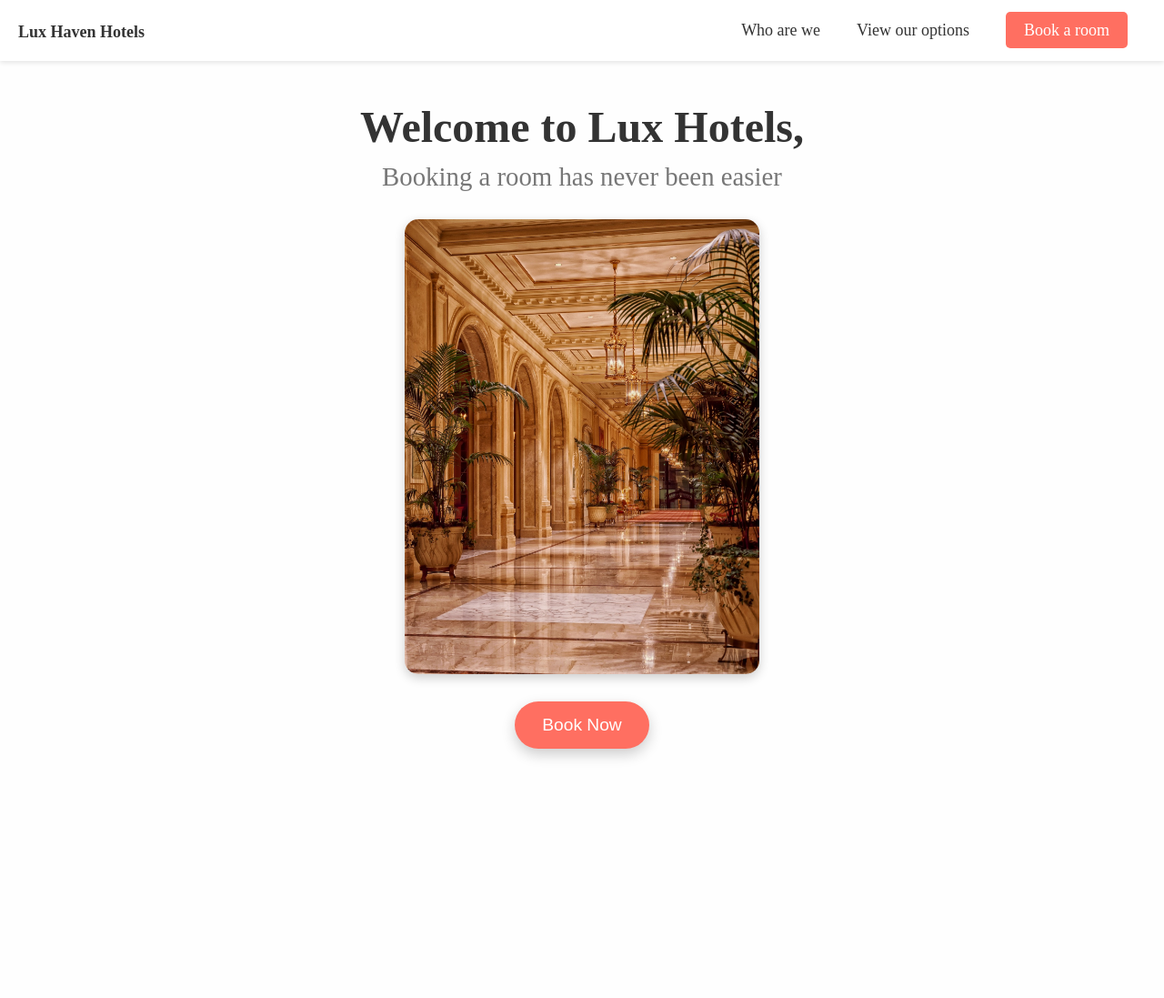
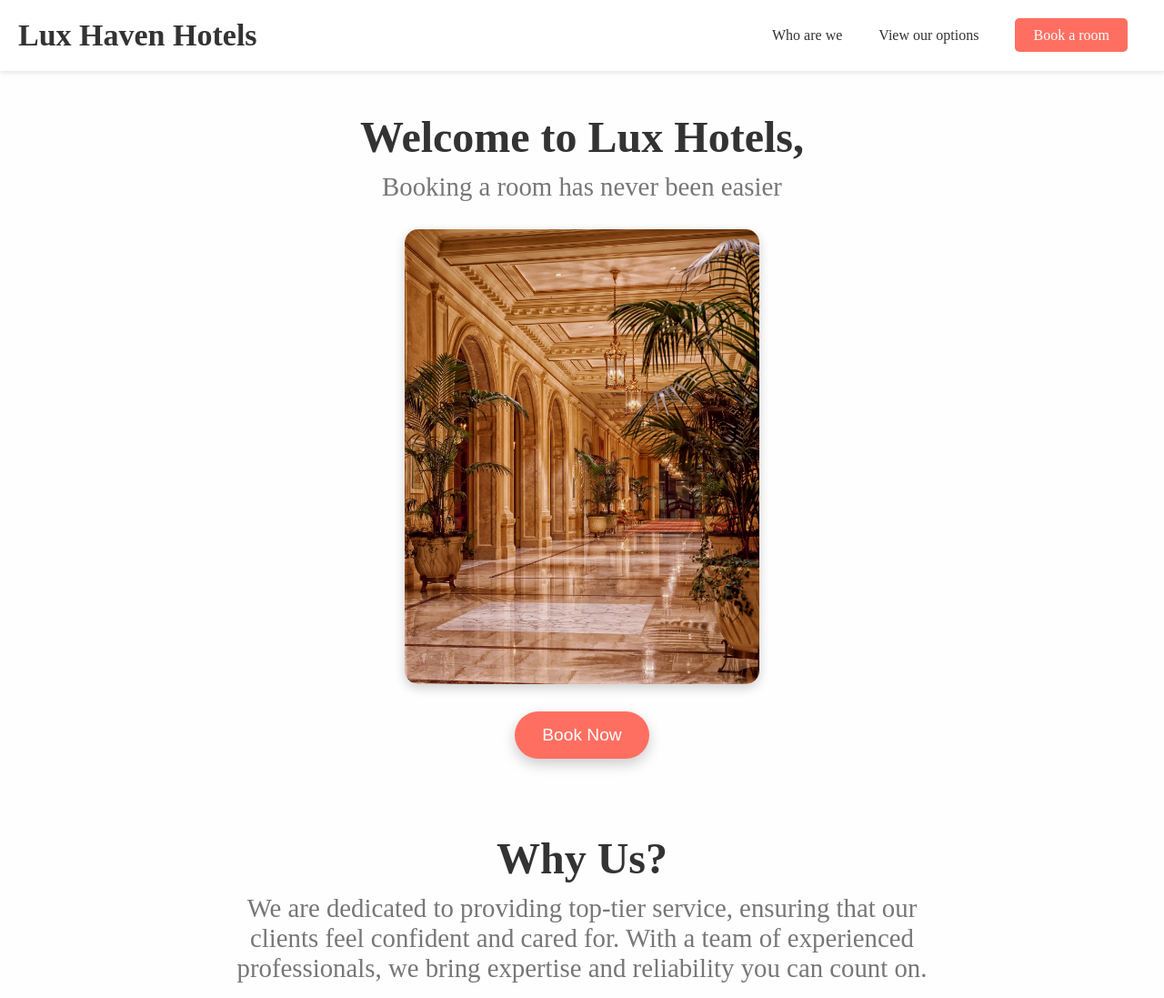
Before and after one commit to PitchLost/Lux-Hotels, a React (Create React App) app: page / in a window 1280 px wide. Shown: the top 1097 px of the page at 91% size. Before the commit the page ends 867 px from the top, so only its background shows below. Built offline with nearby package versions, Linux system fonts and the light colour scheme.

Commit message:
Change font sizes

```diff
--- a/src/App.js
+++ b/src/App.js
@@ -2,7 +2,6 @@ import './App.css';
 import { BrowserRouter as Router } from 'react-router-dom';
 import AppRoutes from './routes';
 import Navigation from './Components/Navigation/Navigation';
-
 function App() {
   return (
     <div className="App">
--- a/src/Components/Home/Home.jsx
+++ b/src/Components/Home/Home.jsx
@@ -0,0 +1,15 @@
+import React from 'react'
+
+import Landing from '../Landing/Landing'
+import Trust from '../Trust/Trust'
+
+function Home() {
+  return (
+    <div>
+      <Landing />
+      <Trust />
+    </div>
+  )
+}
+
+export default Home
--- a/src/Components/Navigation/Navigation.css
+++ b/src/Components/Navigation/Navigation.css
@@ -2,6 +2,7 @@
 .navigation {
   position: sticky;
   top: 0;
+  z-index: 1000;
 }
 
 nav {
@@ -23,10 +24,12 @@ nav {
   .segment {
     display: flex;
     align-items: center;
+    max-height: 5vh;
   }
 
   .segment h1 {
-    font-size: 24px;
+    font-weight: bold;
+    font-size: 9mm;
     margin: 0;
   }
 
@@ -37,7 +40,6 @@ nav {
   .segment a {
     text-decoration: none;
     color: #333;
-    font-size: 18px;
   }
 
   .segment li.book-btn a {
--- a/src/Components/Navigation/Navigation.jsx
+++ b/src/Components/Navigation/Navigation.jsx
@@ -8,7 +8,7 @@ function Navigation() {
       <nav>
         <ul>
             <section className='segment'>
-                <h1><Link>Lux Haven Hotels</Link></h1>
+                <h1 className='title'><Link>Lux Haven Hotels</Link></h1>
             </section>
             <section className='segment'>
                 <li><Link >Who are we</Link></li>
--- /dev/null
+++ b/src/Components/Trust/Trust.css
@@ -0,0 +1,57 @@
+.trust-container {
+  display: flex;
+  flex-direction: column;
+  justify-content: center;
+  align-items: center;
+  min-height: 100vh;
+  padding: 0 20px;
+  text-align: center;
+}
+
+.trust-container h1 {
+  font-size: 3rem;
+  color: #333;
+  margin-bottom: 10px;
+  font-weight: 700;
+  line-height: 1.2;
+  animation: fadeIn 1s ease-in-out forwards;
+}
+
+.trust-container p {
+  font-size: 1.8rem;
+  color: #777;
+  margin-bottom: 30px;
+  font-weight: 400;
+  animation: fadeIn 1.2s ease-in-out forwards;
+  width: 60vw;
+}
+
+.trust-container img {
+  max-width: 900px;
+  height: 500px;
+  border-radius: 15px;
+  box-shadow: 0 4px 12px rgba(0, 0, 0, 0.2);
+  margin-bottom: 30px;
+  animation: fadeIn 1.5s ease-in-out forwards;
+}
+
+@media (max-width: 768px) {
+  .trust-container h1 {
+    font-size: 2.4rem;
+  }
+
+  .trust-container p {
+    font-size: 1.6rem;
+  }
+}
+
+@keyframes fadeIn {
+  0% {
+    opacity: 0;
+    transform: translateY(20px);
+  }
+  100% {
+    opacity: 1;
+    transform: translateY(0);
+  }
+}
--- /dev/null
+++ b/src/Components/Trust/Trust.jsx
@@ -0,0 +1,18 @@
+import React from 'react';
+import Image1 from './Assets/receptionists-5975962_1920.jpg';
+import './Trust.css'; // Import CSS
+
+function Trust() {
+  return (
+    <div className="trust-container">
+      <h1 className="trust-title">Why Us?</h1>
+      <p className="trust-description">
+        We are dedicated to providing top-tier service, ensuring that our clients feel confident and cared for.
+        With a team of experienced professionals, we bring expertise and reliability you can count on.
+      </p>
+      <img src={Image1} alt="Our team" className="trust-image" />
+    </div>
+  );
+}
+
+export default Trust;
--- a/src/routes.jsx
+++ b/src/routes.jsx
@@ -3,7 +3,7 @@ import React from 'react';
 import { Route, Routes } from 'react-router-dom';
 
 // Import the components that need routing
-import Landing from './Components/Landing/Landing'
+import Home from './Components/Home/Home'
 
 
 // Best to not modify any of this add onto it but try not change anything
@@ -11,7 +11,7 @@ import Landing from './Components/Landing/Landing'
 function AppRoutes() {
   return (
     <Routes>
-        <Route path="/" element={<Landing />} />
+        <Route path="/" element={<Home />} />
     </Routes>
   );
 }
```
Also changed, not shown: src/Components/Trust/Assets/receptionists-5975962_1920.jpg (added).
